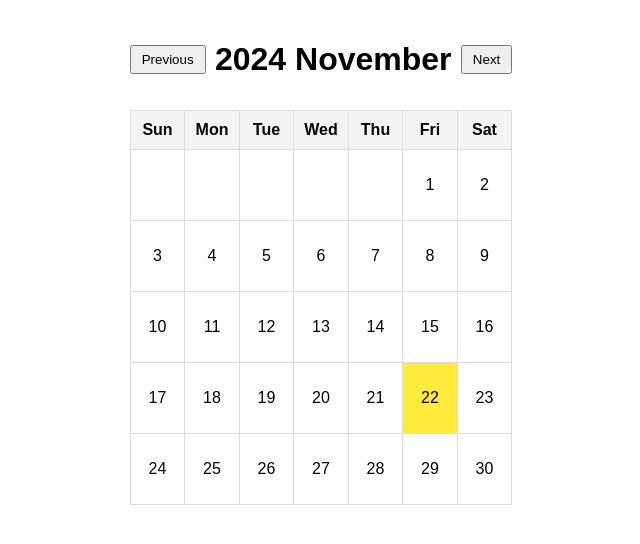
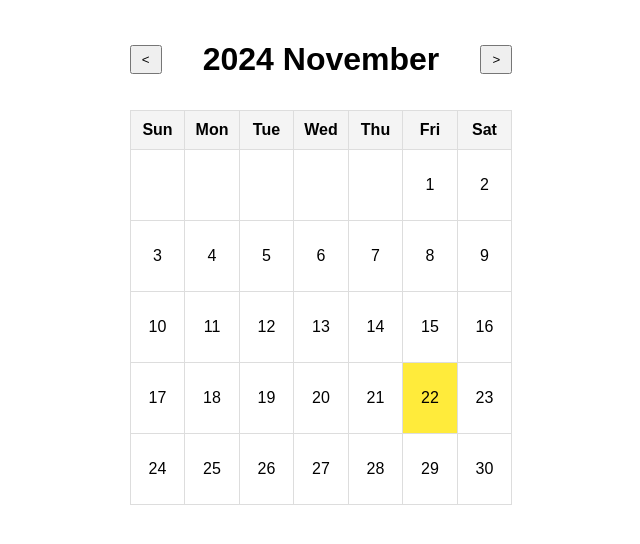
Before and after one commit to z2sseong2/live-like-J-Group-12-, a website: page calendar/calendar.html in a window 1280 px wide. Shown: the whole page, without its empty margins (319-959 px from the left). Drawn offline with Linux system fonts and the light colour scheme.

Commit message:
chore: Modified angle bracket

```diff
--- a/calendar/calendar.html
+++ b/calendar/calendar.html
@@ -12,9 +12,9 @@
 <body>
     <div class="calendar-container">
         <div class="calendar-header">
-            <button id="prev-month">Previous</button>
+            <button id="prev-month">&lt;</button>
             <h1 id="current-month"></h1>
-            <button id="next-month">Next</button>
+            <button id="next-month">&gt;</button>
         </div>
         <div id="calendar"></div>
     </div>
```
